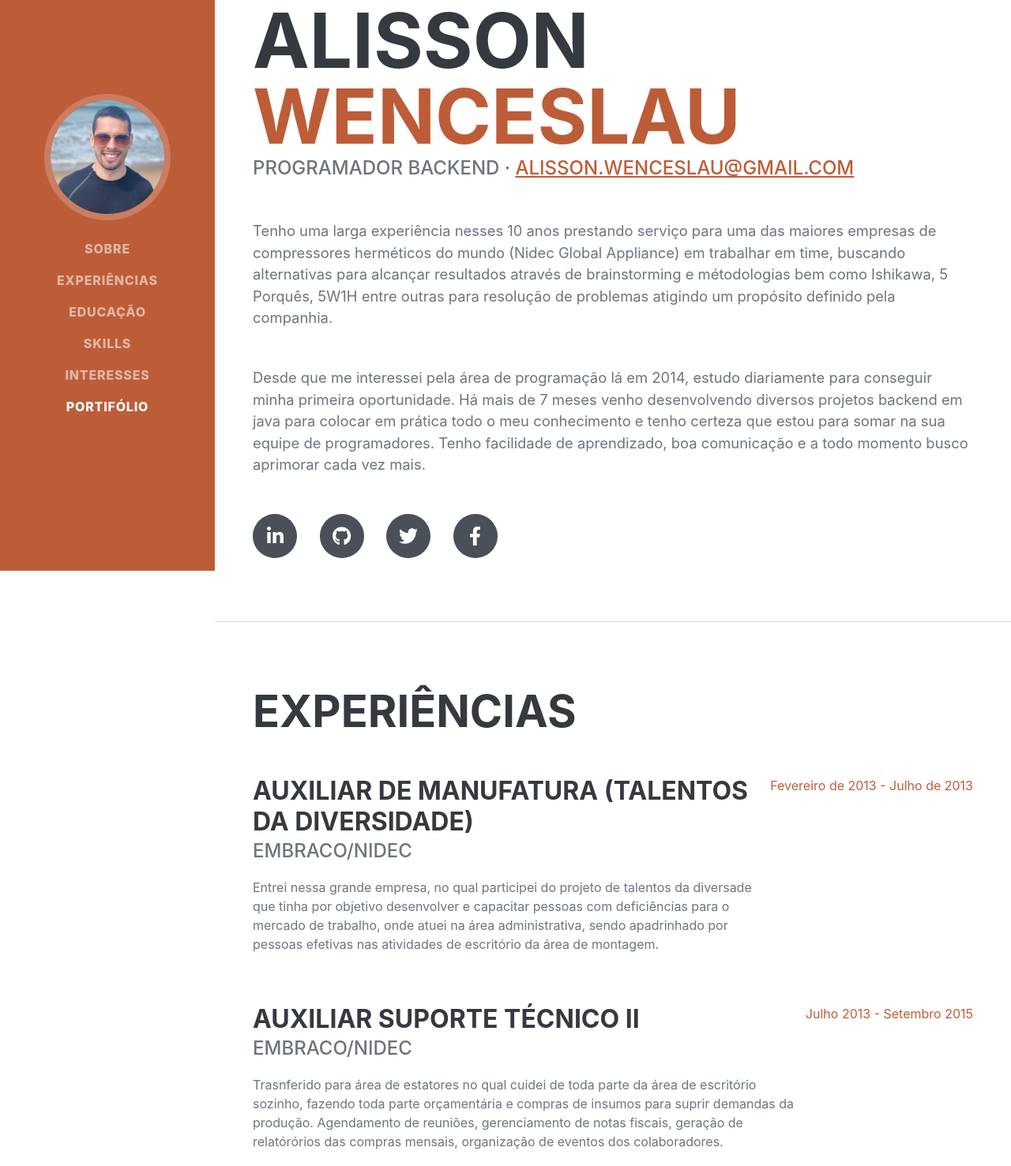
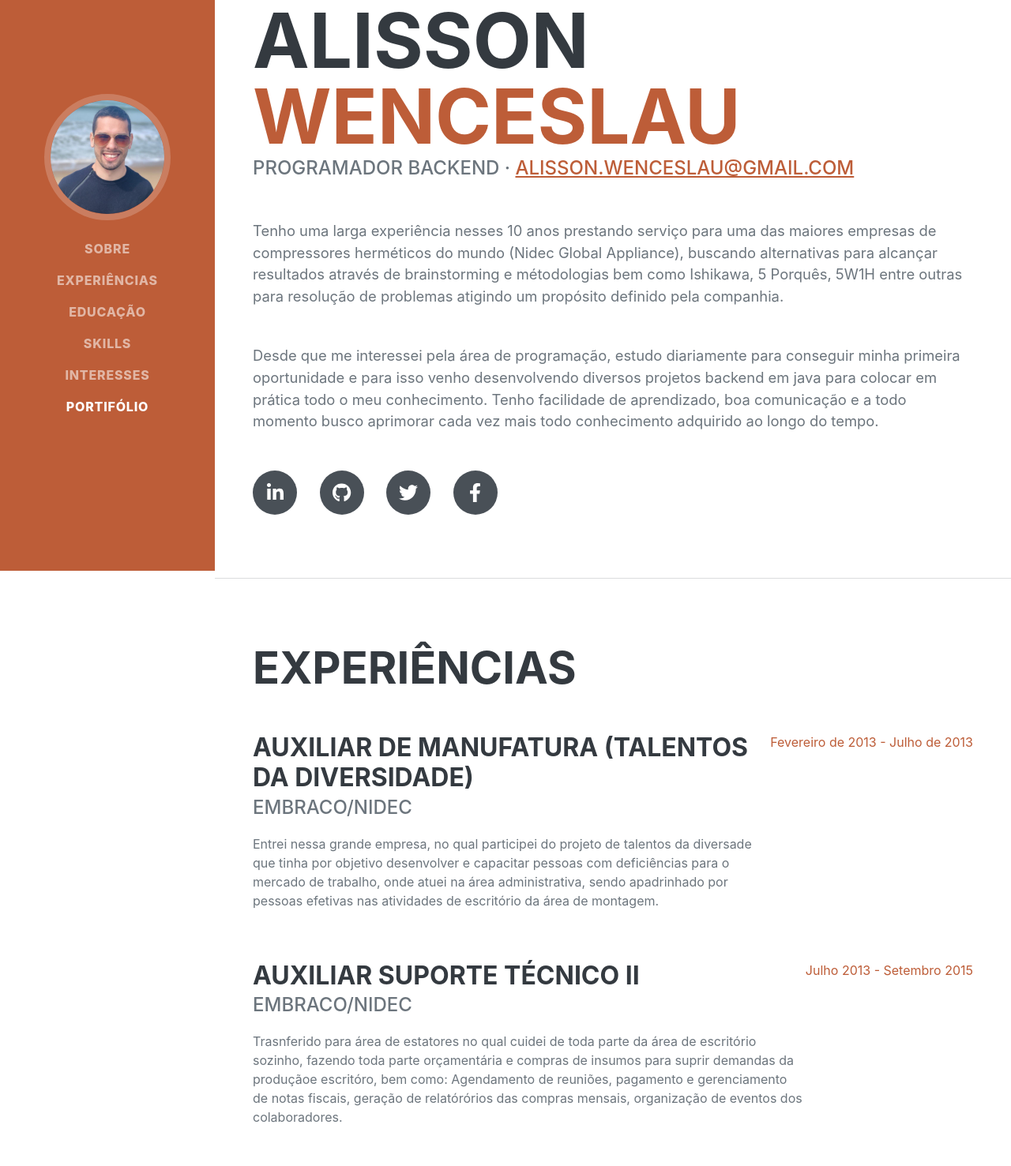
Before and after one commit to AlissonWenceslau/profile, a plain HTML site: page index.html in a window 1280 px wide. Shown: the part 77-1554 px from the top of the page at 79% size. Drawn offline with nearby package versions, Linux system fonts and the light colour scheme; a web font is replaced by a local one.

Commit message:
Refined profile

```diff
--- a/index.html
+++ b/index.html
@@ -47,8 +47,8 @@
                         Programador Backend ·
                         <a href="mailto:name@email.com">alisson.wenceslau@gmail.com</a>
                     </div>
-                    <p class="lead mb-5">Tenho uma larga experiência nesses 10 anos prestando serviço para uma das maiores empresas de compressores herméticos do mundo (Nidec Global Appliance) em trabalhar em time, buscando alternativas para alcançar resultados através de brainstorming e métodologias bem como Ishikawa, 5 Porquês, 5W1H entre outras para resolução de problemas atigindo um propósito definido pela companhia.</p>
-                    <p class="lead mb-5">Desde que me interessei pela área de programação lá em 2014, estudo diariamente para conseguir minha primeira oportunidade. Há mais de 7 meses venho desenvolvendo diversos projetos backend em java para colocar em prática todo o meu conhecimento e tenho certeza que estou para somar na sua equipe de programadores. Tenho facilidade de aprendizado, boa comunicação e a todo momento busco aprimorar cada vez mais.</p>
+                    <p class="lead mb-5">Tenho uma larga experiência nesses 10 anos prestando serviço para uma das maiores empresas de compressores herméticos do mundo (Nidec Global Appliance), buscando alternativas para alcançar resultados através de brainstorming e métodologias bem como Ishikawa, 5 Porquês, 5W1H entre outras para resolução de problemas atigindo um propósito definido pela companhia.</p>
+                    <p class="lead mb-5">Desde que me interessei pela área de programação, estudo diariamente para conseguir minha primeira oportunidade e para isso venho desenvolvendo diversos projetos backend em java para colocar em prática todo o meu conhecimento. Tenho facilidade de aprendizado, boa comunicação e a todo momento busco aprimorar cada vez mais todo conhecimento adquirido ao longo do tempo.</p>
                     <div class="social-icons">
                         <a class="social-icon" href="https://www.linkedin.com/in/alissonwenceslau/" target="_blank"><i class="fab fa-linkedin-in"></i></a>
                         <a class="social-icon" href="https://github.com/AlissonWenceslau" target="_blank"><i class="fab fa-github"></i></a>
@@ -74,7 +74,7 @@
                         <div class="flex-grow-1">
                             <h3 class="mb-0">Auxiliar Suporte Técnico II</h3>
                             <div class="subheading mb-3">Embraco/Nidec</div>
-                            <p>Trasnferido para área de estatores no qual cuidei de toda parte da área de escritório sozinho, fazendo toda parte orçamentária e compras de insumos para suprir demandas da produção. Agendamento de reuniões, gerenciamento de notas fiscais, geração de relatórórios das compras mensais, organização de eventos dos colaboradores.</p>
+                            <p>Trasnferido para área de estatores no qual cuidei de toda parte da área de escritório sozinho, fazendo toda parte orçamentária e compras de insumos para suprir demandas da produçãoe escritóro, bem como: Agendamento de reuniões, pagamento e gerenciamento de notas fiscais, geração de relatórórios das compras mensais, organização de eventos dos colaboradores.</p>
                         </div>
                         <div class="flex-shrink-0"><span class="text-primary">Julho 2013 - Setembro 2015</span></div>
                     </div>
@@ -102,6 +102,7 @@
                         </div>
                         <div class="flex-shrink-0"><span class="text-primary">Dezembro 2021 - Presente</span></div>
                     </div>
+
                 </div>
             </section>
             <hr class="m-0" />
@@ -164,6 +165,7 @@
                         <li class="list-inline-item"><i class="fab fa-css3-alt"></i></li>
                         <li class="list-inline-item"><i class="fab fa-js-square"></i></li>
                         <li class="list-inline-item"><i class="fab fa-java"></i></li>
+                        <li class="list-inline-item"><i class="fa-solid fa-database"></i></li>
                         <li class="list-inline-item"><i class="fab fa-git"></i></li>
                         <li class="list-inline-item"><i class="fab fa-github"></i></li>
                     </ul>
```
